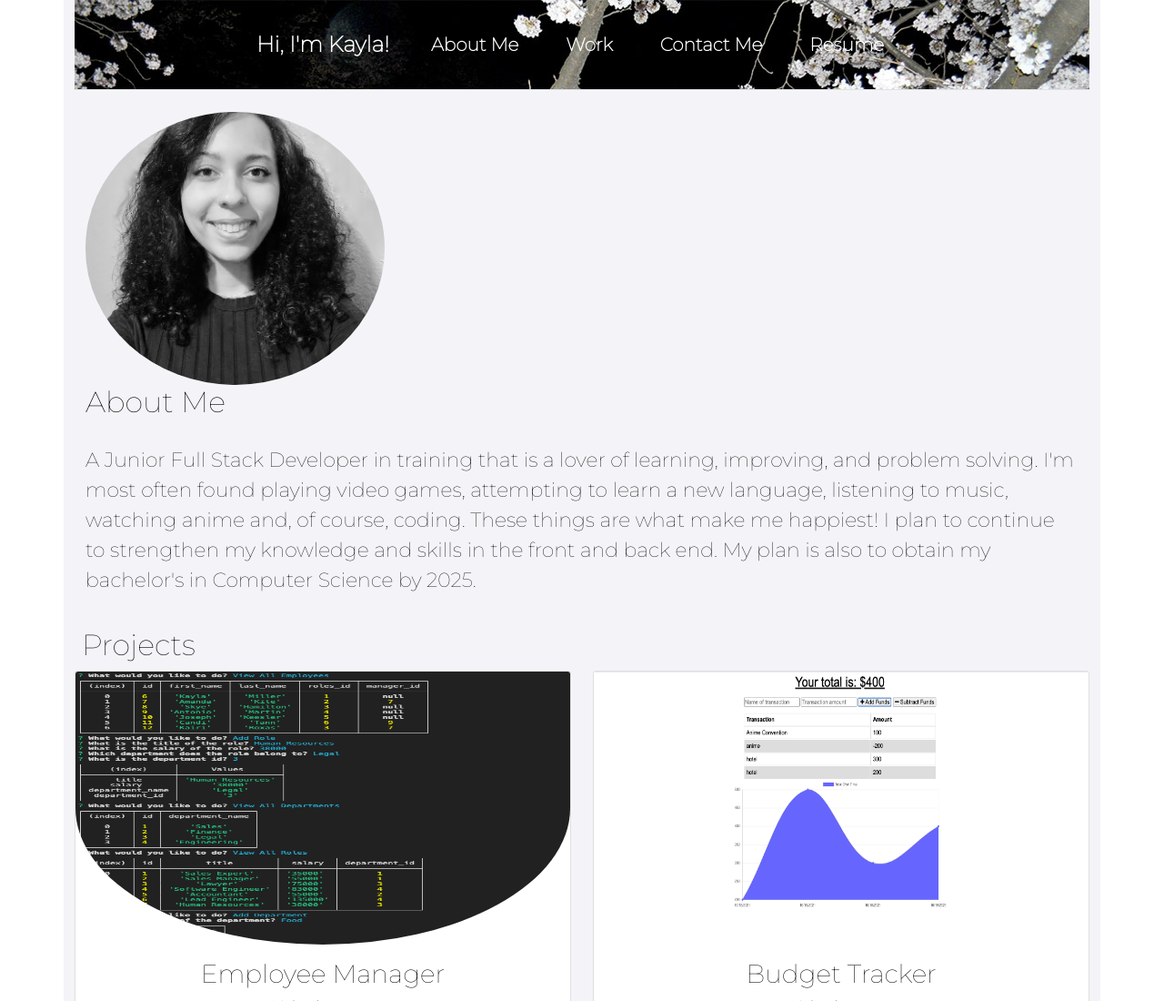
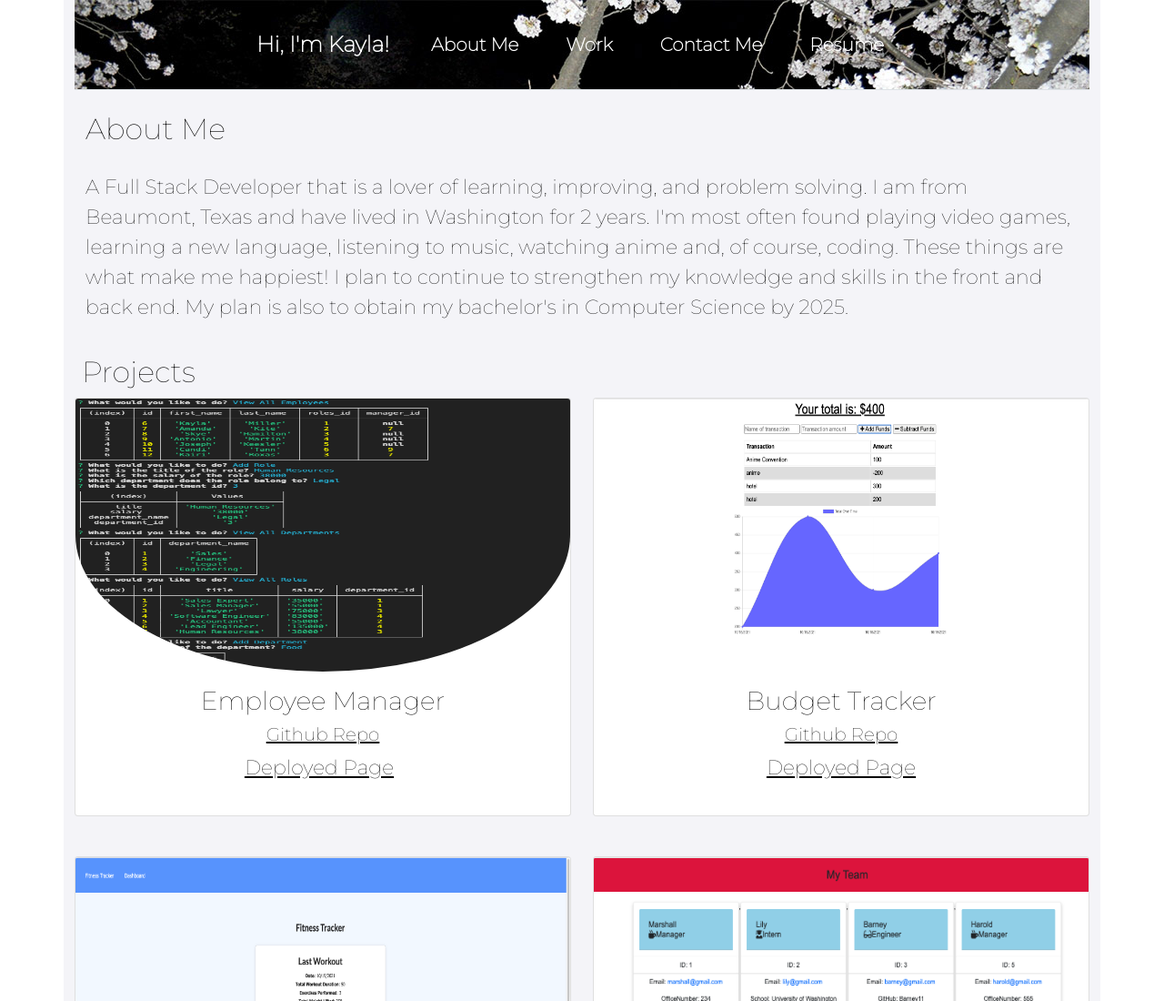
Before and after one commit to KaylaMorris11/kaylam11.github.io2, a plain HTML site: page index.html in a window 1280 px wide. Shown: the top 1100 px of the page at 91% size. Drawn offline with nearby package versions, Linux system fonts and the light colour scheme.

Commit message:
Removed self picture

```diff
--- a/index.html
+++ b/index.html
@@ -30,13 +30,11 @@
 
             <div class="container">
 
-              <img src="./images/01.jpg">
-
                 <h2 id="About1" >About Me</h2>
 
-                <p>A Junior Full Stack Developer in training that is a lover of learning, improving, and problem solving.
+                <p>A Full Stack Developer that is a lover of learning, improving, and problem solving. I am from Beaumont, Texas and have lived in Washington for 2 years.
 
-                    I'm most often found playing video games, attempting to learn a new language, listening to music,
+                    I'm most often found playing video games, learning a new language, listening to music,
                     watching anime and, of course, coding. These things are what make me happiest!
 
                     I plan to continue to strengthen my knowledge and skills in the front and back end. My plan is also to
```
